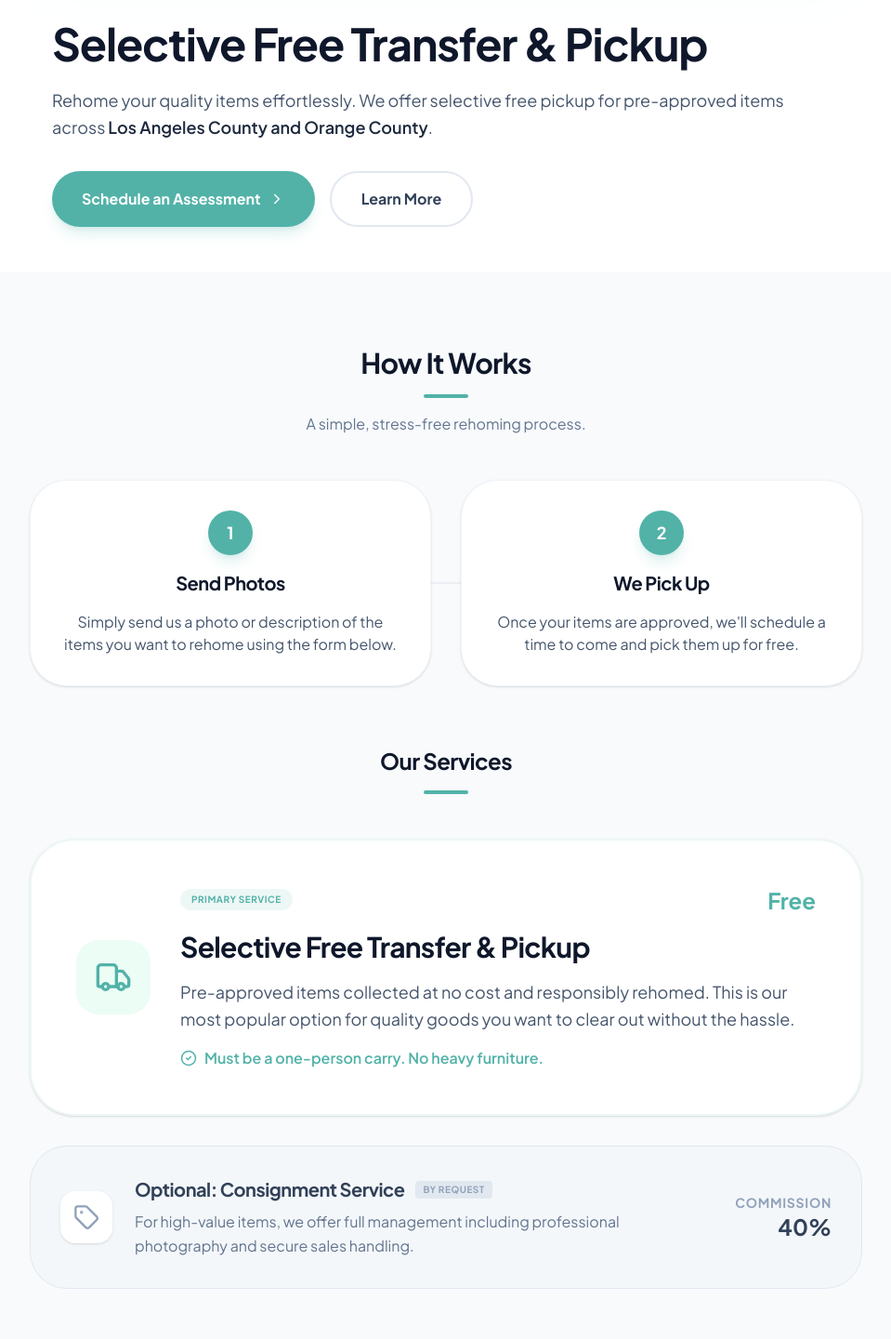
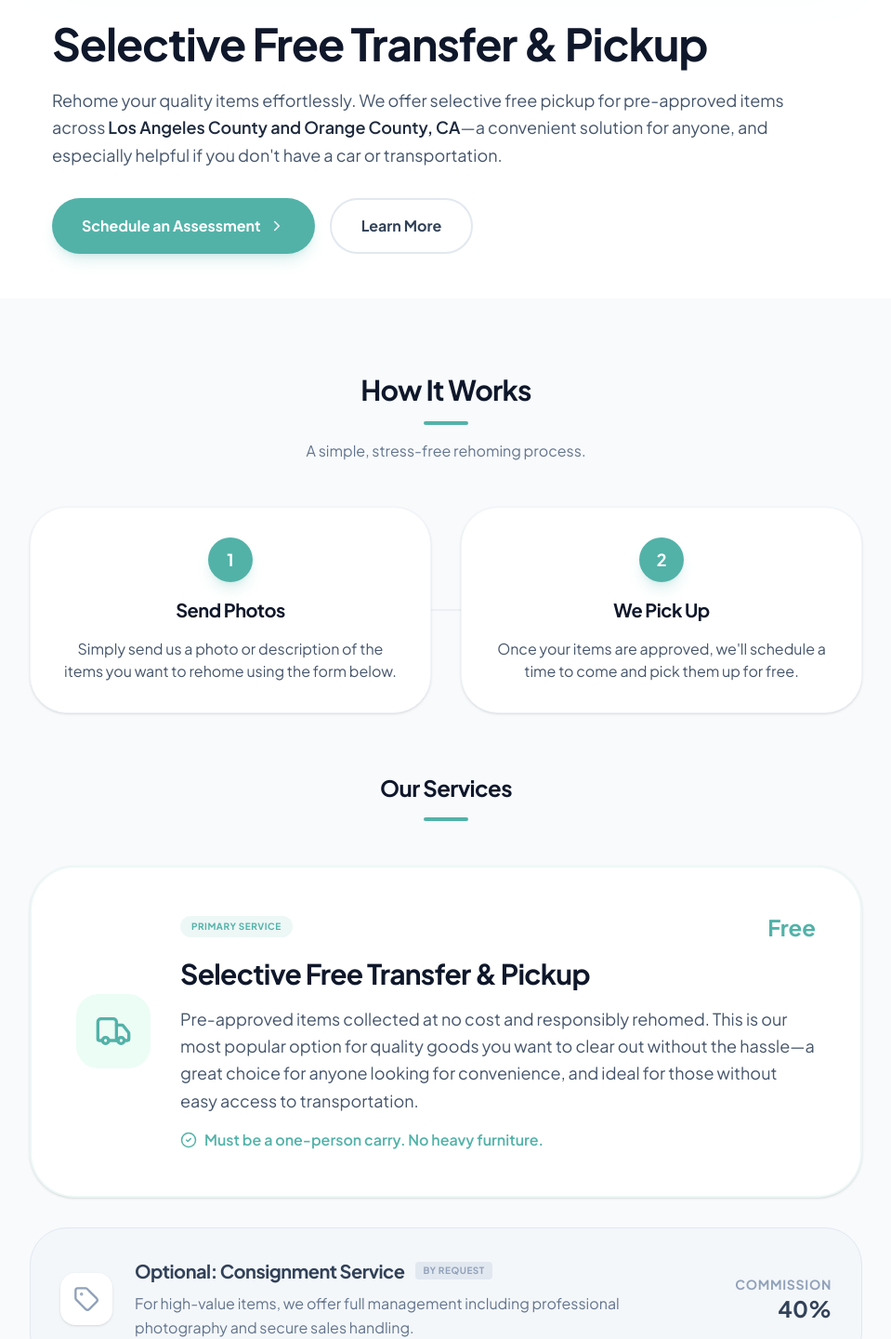
Before and after one commit to solsiderehome/Solside-Item-Rehoming-Services, a React (Vite) app: page / in a window 1280 px wide. Shown: the part 886-2326 px from the top of the page at 93% size, without its empty margins (160-1119 px from the left). Built offline with nearby package versions, Linux system fonts and the light colour scheme.

Commit message:
Update App.tsx

```diff
--- a/src/App.tsx
+++ b/src/App.tsx
@@ -139,7 +139,7 @@ const Hero = () => (
           Selective Free Transfer & Pickup
         </h1>
         <p className="text-slate-600 text-lg leading-relaxed">
-          Rehome your quality items effortlessly. We offer selective free pickup for pre-approved items across <span className="font-semibold text-slate-800">Los Angeles County and Orange County</span>.
+          Rehome your quality items effortlessly. We offer selective free pickup for pre-approved items across <span className="font-semibold text-slate-800">Los Angeles County and Orange County, CA</span>—a convenient solution for anyone, and especially helpful if you don't have a car or transportation.
         </p>
       </div>
 
@@ -209,7 +209,7 @@ const Services = () => (
               </div>
               <h3 className="text-3xl font-bold">Selective Free Transfer & Pickup</h3>
               <p className="text-slate-600 text-lg leading-relaxed">
-                Pre-approved items collected at no cost and responsibly rehomed. This is our most popular option for quality goods you want to clear out without the hassle.
+                Pre-approved items collected at no cost and responsibly rehomed. This is our most popular option for quality goods you want to clear out without the hassle—a great choice for anyone looking for convenience, and ideal for those without easy access to transportation.
               </p>
               <div className="flex items-center gap-2 text-brand font-semibold">
                 <CheckCircle2 size={18} />
@@ -423,7 +423,7 @@ const Contact = () => {
                 <div className="w-10 h-10 bg-white rounded-full flex items-center justify-center shadow-sm">
                   <Truck size={20} className="text-brand" />
                 </div>
-                <span>Local Pickup Area: Los Angeles County and Orange County</span>
+                <span>Local Pickup Area: Los Angeles County and Orange County, California</span>
               </div>
             </div>
           </div>
@@ -642,7 +642,7 @@ export default function App() {
           </div>
           <div>
             <h4 className="font-bold text-slate-800 mb-2">Do you help with estate clearing or family transitions?</h4>
-            <p>Yes- whether you are downsizing, clearing an estate, or simply simplifying your life, we cater to these needs by providing a stress-free way to ensure quality belongings are rehomed responsibly.</p>
+            <p>Yes—whether you are downsizing, clearing an estate, or simply simplifying your life, we cater to these needs by providing a stress-free way to ensure quality belongings are rehomed responsibly.</p>
           </div>
           <div>
             <h4 className="font-bold text-slate-800 mb-2">What is the "One-Person Carry" rule?</h4>
```
